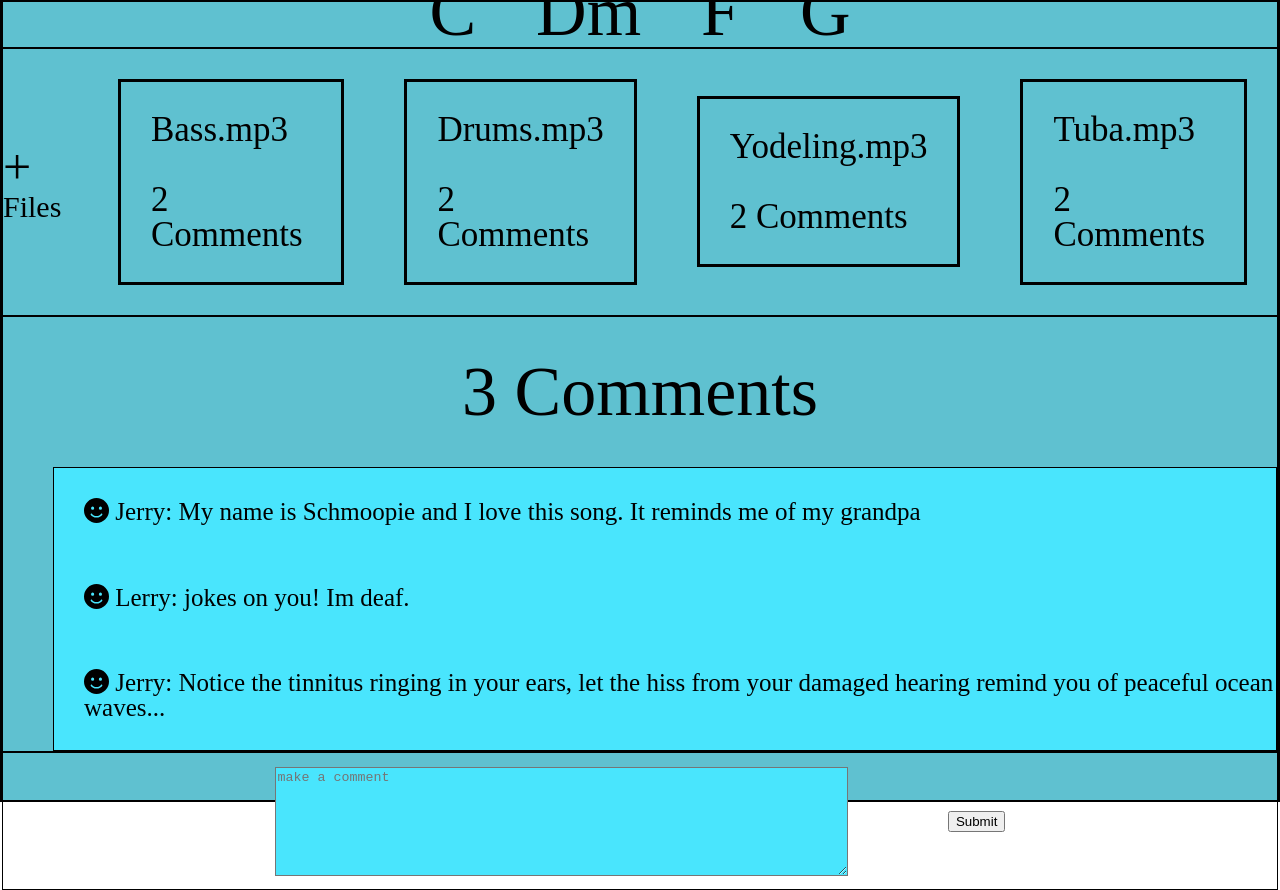
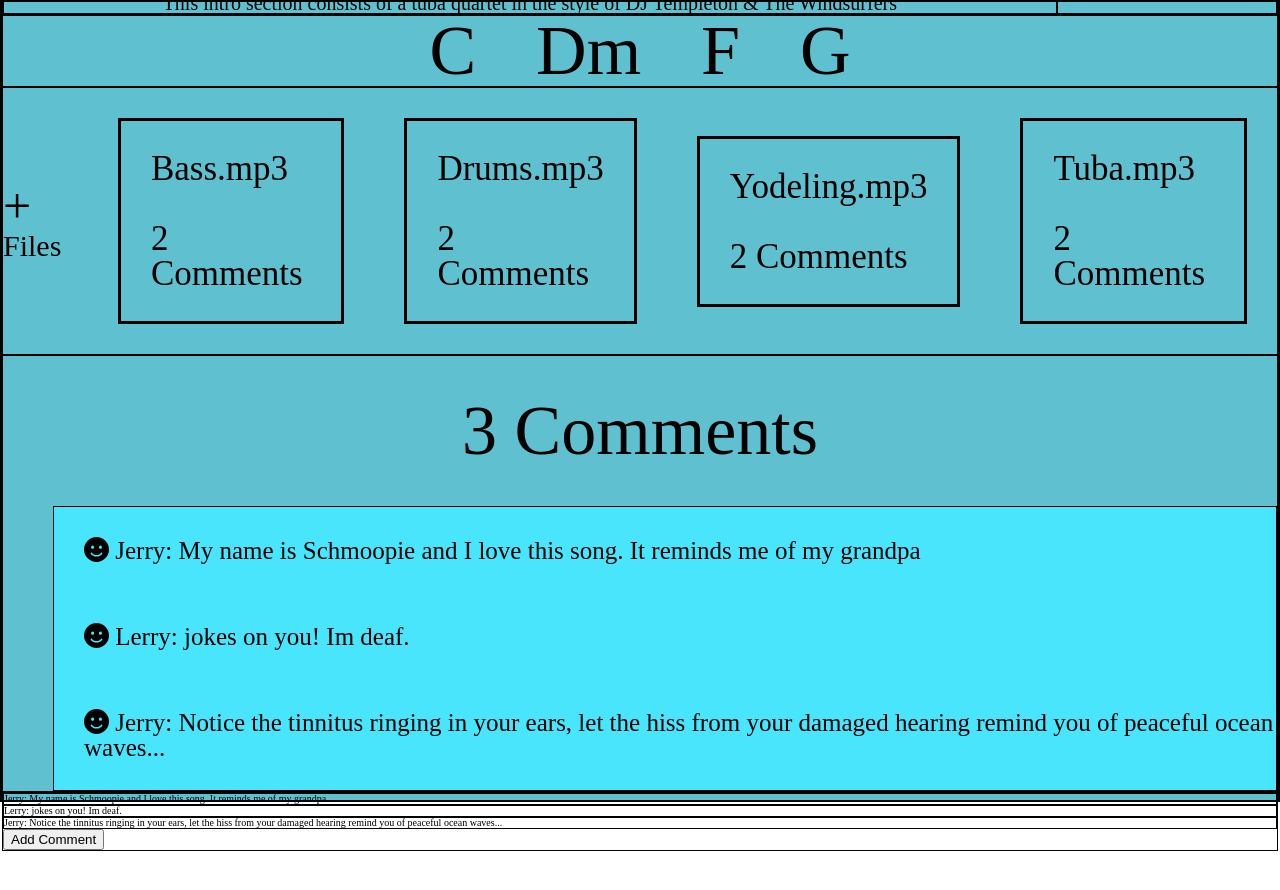
Before and after one commit to jamtools/section-view, a React (Create React App) app: page / in a window 1280 px wide. After the commit the page ends 851 px from the top, so only its background shows below. Built offline with nearby package versions, Linux system fonts and the light colour scheme.

Commit message:
Add comments as state variable, hoist it

```diff
--- a/src/App.tsx
+++ b/src/App.tsx
@@ -7,19 +7,21 @@ import { ChordProgression } from './ChordProgression';
 import { Comments } from './Comments';
 import { Submit } from './Submit';
 import { SectionTitle } from './SectionTitle';
+import { useState } from 'react';
 
 
 
 const App:React.FC<Types.appProps> = ({sectionData, chordProgression, comments, files}) => {
 
+  const [commentsAsState, setCommentsAsState] = useState<Types.comment[]>(comments)
 
   return (
     <div className="root">
       <SectionTitle sectionData={sectionData} />
       <ChordProgression chordProgression={chordProgression}  />
       <Files files={files}/>
-      <Comments comments={comments}/>
-      <Submit />
+      <Comments comments={commentsAsState}/>
+      <Submit comments={commentsAsState} setComments={setCommentsAsState}/>
     </div>
   );
 }
--- a/src/Submit.tsx
+++ b/src/Submit.tsx
@@ -1,8 +1,26 @@
-export function Submit() {
+import {useState} from 'react'
+import {comments as initialComments}  from './testData'
+import { CreateCommentProps, comment, commentsProps } from './types';
+
+export const Submit:React.FC<CreateCommentProps> = ({comments, setComments}) => {
+ // const [comments, setComment] = useState(initialComments)
+
+  const handleAddComment = (newComment:comment) => {
+    setComments(
+      comments => [...comments, newComment]
+    )
+  }
+
   return (
-    <div className="submit">
-      <textarea placeholder="make a comment"></textarea>
-      <button>Submit</button>
+    <div>
+      {comments.map((comment, index) => (
+        <div key={index}>
+          <p>{comment.name}: {comment.commentText}</p>
+        </div>
+      ))}
+      <button onClick={() => handleAddComment({name: "New User", commentText: "This is a new comment."})}>
+        Add Comment
+      </button>
     </div>
   );
-}
+};
--- a/src/types.ts
+++ b/src/types.ts
@@ -1,3 +1,5 @@
+
+import React, { Dispatch } from "react"
 
 export type sectionData = {
     name: string,
@@ -40,6 +42,10 @@ export type commentsProps = {
     comments: comment[]
 }
 
+export type CreateCommentProps = {
+    comments: comment[],
+    setComments: React.Dispatch<(comments: comment[]) => comment[]>
+}
 
 export type appProps = {
     sectionData: sectionData,
```
Also changed, not shown: src/Comments.tsx (+12 -0 lines).
